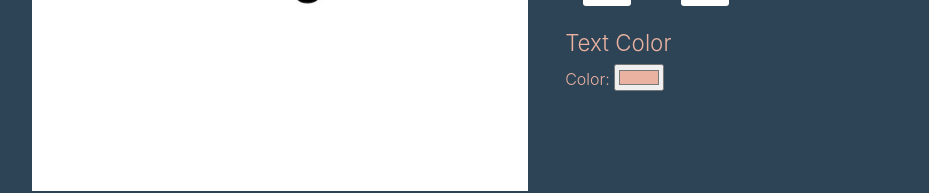
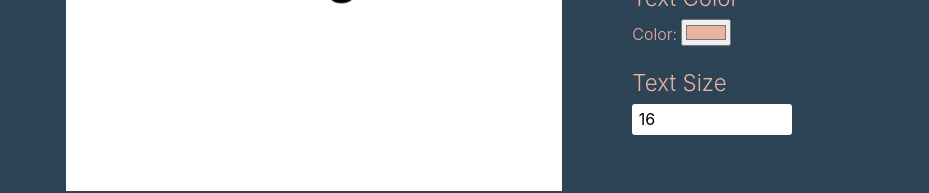
Before and after one commit to uabdirasul/meme-generator, a React (Vite) app: page / in a window 1280 px wide. Shown: the part 305-498 px from the top of the page, without its empty margins (175-1104 px from the left). Built offline with nearby package versions, Linux system fonts and the light colour scheme.

Commit message:
add functionality that changes font size of p tag

```diff
--- a/src/components/Meme-Generator.jsx
+++ b/src/components/Meme-Generator.jsx
@@ -6,6 +6,7 @@ import MemeSources from "../components/Meme-Sources";
 import MemeText from "../components/Meme-Text";
 import MemeTextPos from "../components/Meme-Text-Pos";
 import MemeTextColor from "./Meme-Text-Color";
+import MemeTextSize from "./Meme-Text-Size";
 
 // DefaultImage
 import DefaultImage from "../assets/choose-image.webp";
@@ -20,6 +21,9 @@ const MemeGenerator = () => {
   const [paragraphColor, setParagraphColor] = useState({
     color: "#eab2a0",
   });
+  const [paragraphSize, setParagraphSize] = useState({
+    fontSize: "16px",
+  });
 
   return (
     <div className="meme">
@@ -28,6 +32,7 @@ const MemeGenerator = () => {
         paragraphPos={paragraphPos}
         paragraphText={paragraphText}
         paragraphColor={paragraphColor}
+        paragraphSize={paragraphSize}
       />
       <div className="meme__info">
         <MemeSources setImgUrl={setImgUrl} />
@@ -40,6 +45,10 @@ const MemeGenerator = () => {
           paragraphColor={paragraphColor}
           setParagraphColor={setParagraphColor}
         />
+        <MemeTextSize
+          paragraphSize={paragraphSize}
+          setParagraphSize={setParagraphSize}
+        />
       </div>
     </div>
   );
--- a/src/components/Meme-Image.jsx
+++ b/src/components/Meme-Image.jsx
@@ -3,8 +3,18 @@ import React from "react";
 // Style
 import "../scss/components/_meme-image.scss";
 
-const MemeImage = ({ imgUrl, paragraphPos, paragraphText, paragraphColor }) => {
-  const combinedStyles = { ...paragraphPos, ...paragraphColor };
+const MemeImage = ({
+  imgUrl,
+  paragraphPos,
+  paragraphText,
+  paragraphColor,
+  paragraphSize,
+}) => {
+  const combinedStyles = {
+    ...paragraphPos,
+    ...paragraphColor,
+    ...paragraphSize,
+  };
   return (
     <div className="meme__image-wrapper">
       <img className="meme__image" src={imgUrl} alt="Meme Image" />
--- /dev/null
+++ b/src/components/Meme-Text-Size.jsx
@@ -0,0 +1,30 @@
+import React from "react";
+
+// Style
+import "../scss/components/_meme-text-size.scss";
+
+const MemeTextSize = ({ paragraphSize, setParagraphSize }) => {
+  return (
+    <div className="meme__texts__size">
+      <h2 className="meme__texts__size__header">Text Size</h2>
+      <input
+        className="meme__texts__size__input"
+        type="number"
+        name="meme__texts__size__input"
+        id="meme__texts__size__input"
+        placeholder="Type size..."
+        min="10"
+        max="100"
+        defaultValue={parseInt(paragraphSize.fontSize)}
+        onChange={(e) => {
+          setParagraphSize({
+            fontSize: `${e.target.value}px`,
+          });
+          console.log(e.target.value);
+        }}
+      />
+    </div>
+  );
+};
+
+export default MemeTextSize;
--- a/src/scss/abstract/_mixins.scss
+++ b/src/scss/abstract/_mixins.scss
@@ -20,6 +20,7 @@
   border-radius: 3px;
   border: none;
   padding: 0.4rem;
+  width: 10rem;
 }
 
 @mixin meme-section-header {
--- /dev/null
+++ b/src/scss/components/_meme-text-size.scss
@@ -0,0 +1,14 @@
+@import "../abstract/mixins";
+@import "../abstract/variables";
+
+.meme__texts__size {
+  margin-bottom: 1.5rem;
+
+  .meme__texts__size__header {
+    @include meme-section-header;
+  }
+
+  .meme__texts__size__input {
+    @include primary-input;
+  }
+}
```
